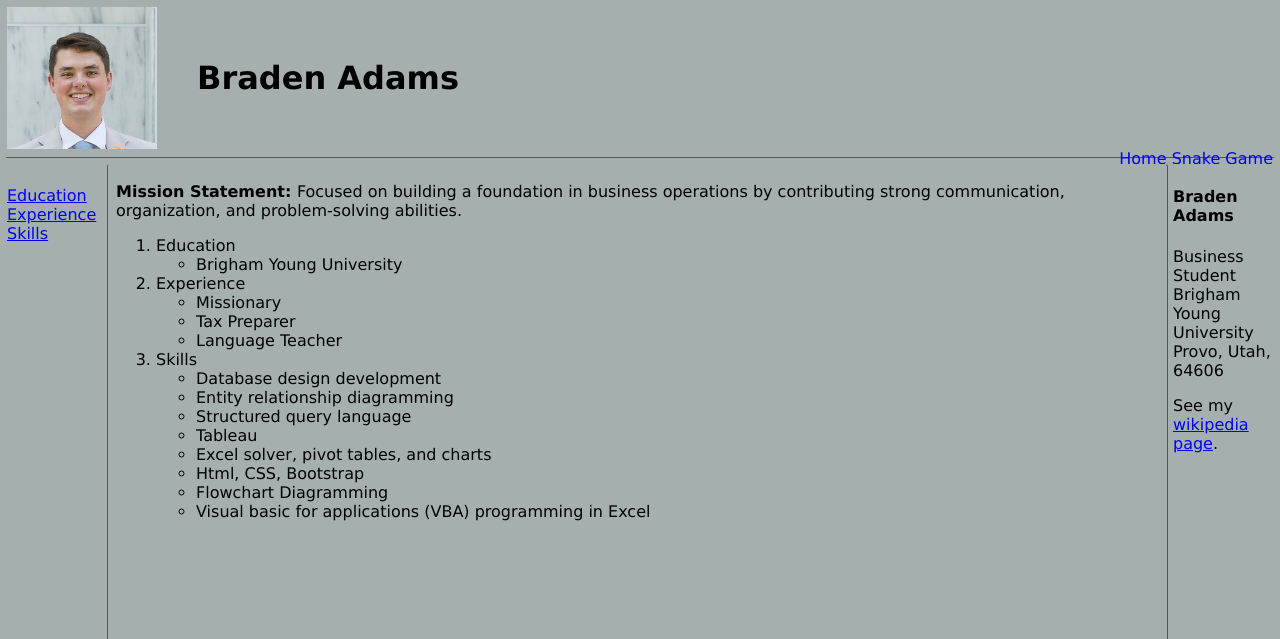
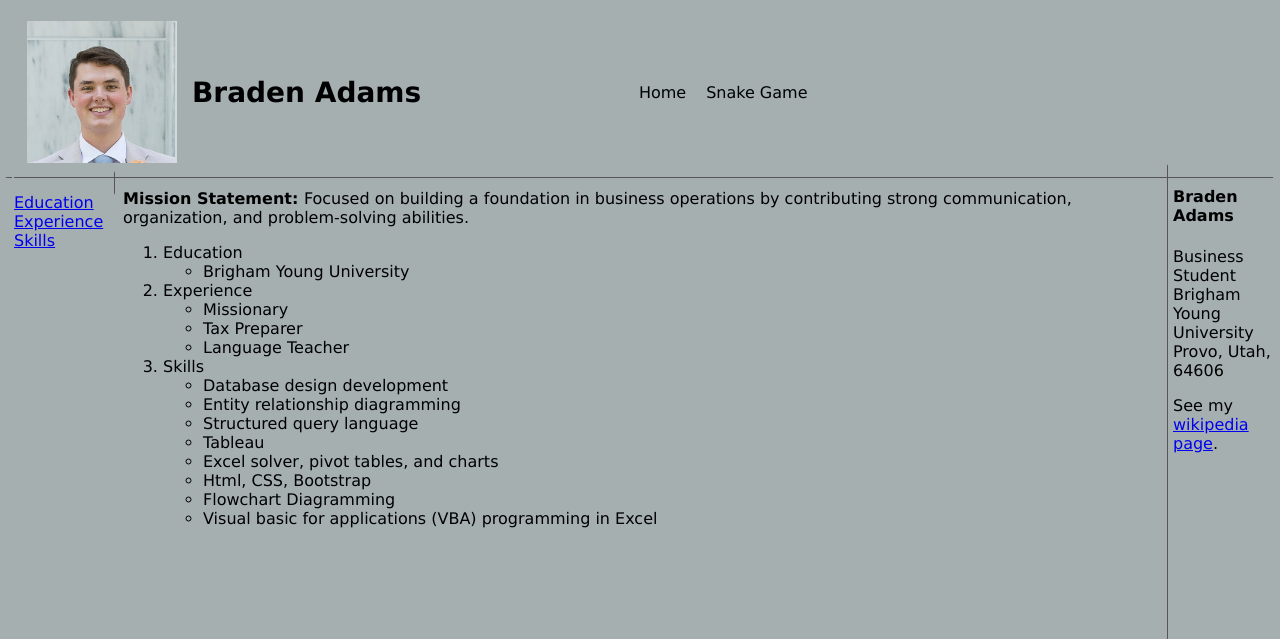
Before and after one commit to Bradenladams/IS202-2-, a plain HTML site: page Scratch.html in a window 1280 px wide. Shown: the top 639 px of the page. Drawn offline with Linux system fonts and the light colour scheme.

Commit message:
Add files via upload

```diff
--- a/Scratch.html
+++ b/Scratch.html
@@ -10,23 +10,18 @@ December 3, 2025
     <meta name="viewport" content="width=device-width, initial-scale=1.0">
     <title>Braden Adams Scratch Page</title>
     <link rel="stylesheet" href="css/Layout.css">
-    <!-- <link rel="stylesheet" href="../startbootstrap-clean-blog-gh-pages/css/Scratch styles.css"> -->
-
 </head>
 <body>
-    <div class="common header">
-        <!-- <img src="assets/img/Resume photo.JPG" alt="Professional Headshot" height="150">
-            <p><H1>Braden Adams</H1></p> -->
-     <div style="display: flex; align-items: center; gap: 20px;">
-    <img src="assets/img/Resume photo.JPG" alt="Description" style="width: 150px; height: auto;">
-    <p style="margin: 0; text-align: center; font-size: 20px;">
-        <h1>Braden Adams</h1>
-    </p>
-</div>
-        <span class="subheader">
-            <a href="index.html">Home</a>
-            <a href="Snake.html">Snake Game</a>
-        </span>
+    <div class="common header" style="display: flex; justify-content: space-between; align-items: center; padding: 10px 20px;">
+    <div style="display: flex; align-items: center; gap: 15px;">
+        <img src="assets/img/Resume photo.JPG" alt="Description" style="width: 150px; height: auto;">
+        <h1 style="margin: 0; font-size: 28px;">Braden Adams</h1>
+    </div>
+
+    <!-- Right: Navigation -->
+    <div class="subheader" style="display: flex; gap: 20px;">
+        <a href="index.html" style="text-decoration: none; color: inherit;">Home</a>
+        <a href="Snake.html" style="text-decoration: none; color: inherit;">Snake Game</a>
     </div>
     <div class="common leftmenu">
         <a href="#Edu">Education</a><br>
```
